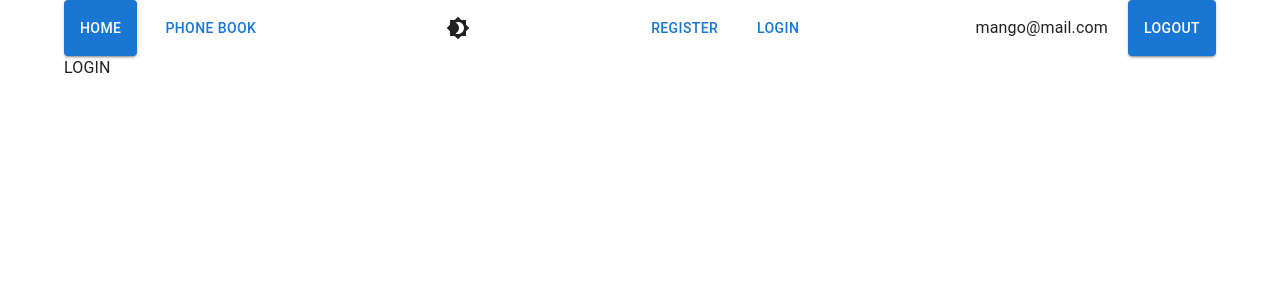
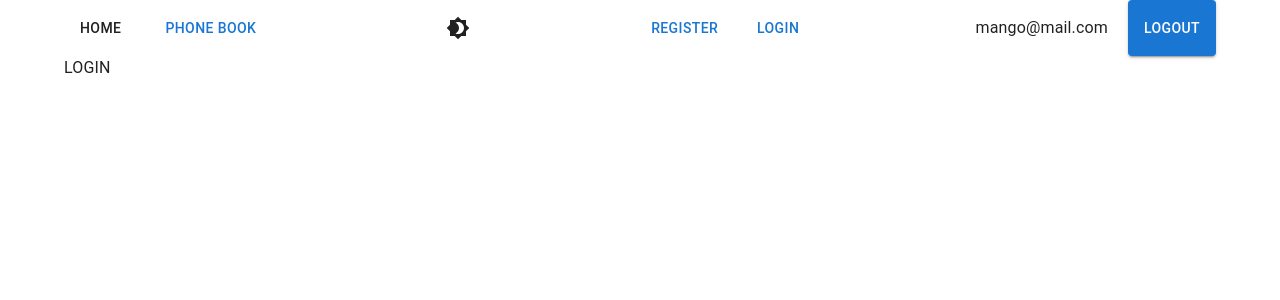
Before and after one commit to kbuhantsev/goit-react-hw-08-phonebook, a React (Create React App) app: page /goit-react-hw-08-phonebook/login in a window 1280 px wide. Shown: the top 300 px of the page. Built offline with nearby package versions, Linux system fonts and the light colour scheme.

Commit message:
Update Navigation.jsx

```diff
--- a/src/components/AppBar/Navigation/Navigation.jsx
+++ b/src/components/AppBar/Navigation/Navigation.jsx
@@ -6,7 +6,17 @@ import { Button } from '@mui/material';
 export default function Navigation() {
   return (
     <Box as="nav" flexDirection="row" gridGap="20px">
-      <Button to="/" component={NavLink} variant="contained" end>
+      {/* Работает: */}
+      {/* <Button to="/" component={NavLink} variant="contained" end> */}
+      {/* Хочется: */}
+      <Button
+        to="/"
+        component={NavLink}
+        variant={({ isActive }) => (isActive ? 'contained' : 'text')}
+        end
+      >
+        {/* Даже так не работает: */}
+        {/* <Button to="/" component={NavLink} variant={() => 'contained'} end> */}
         Home
       </Button>
       <Button to="/phones" component={NavLink}>
```
